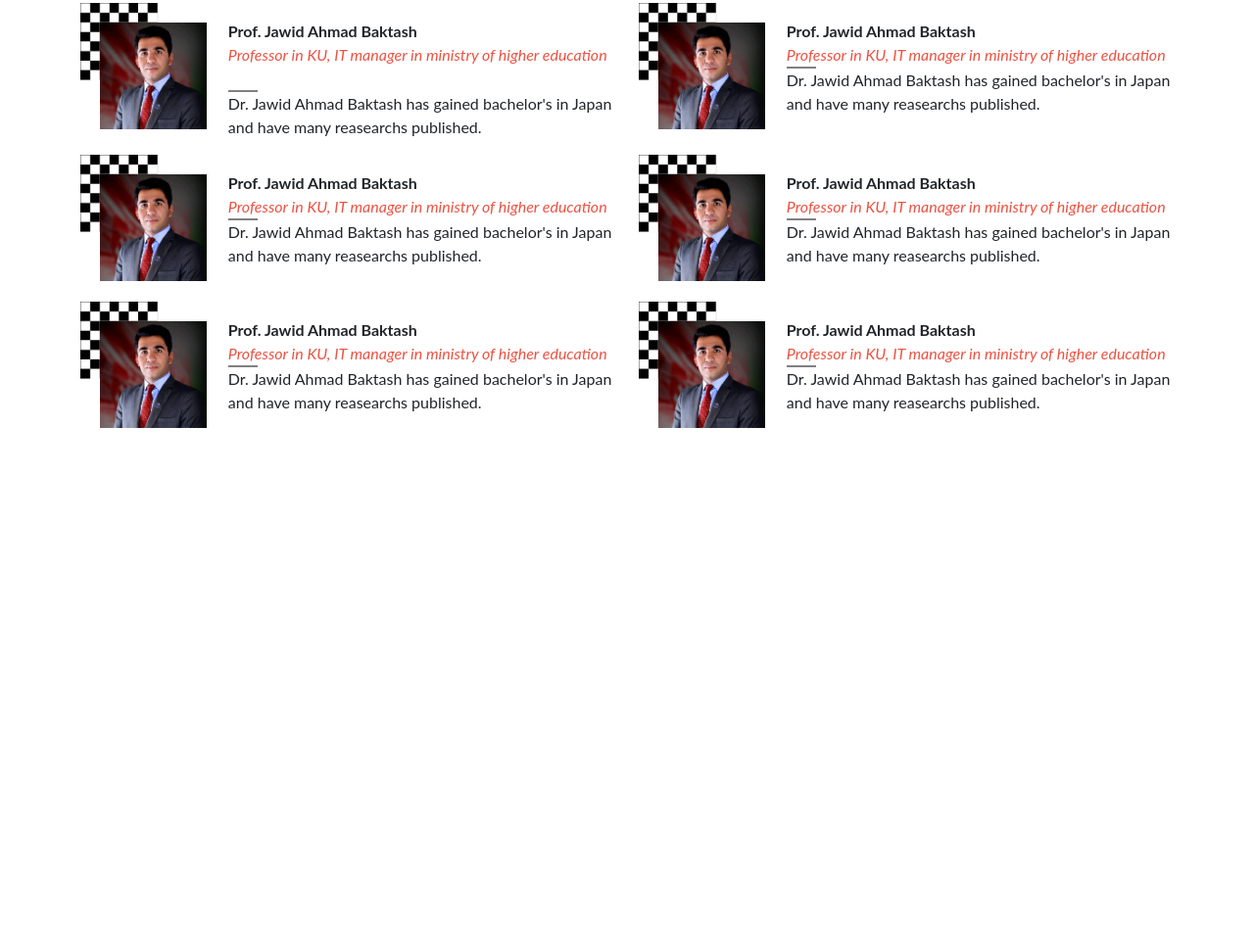
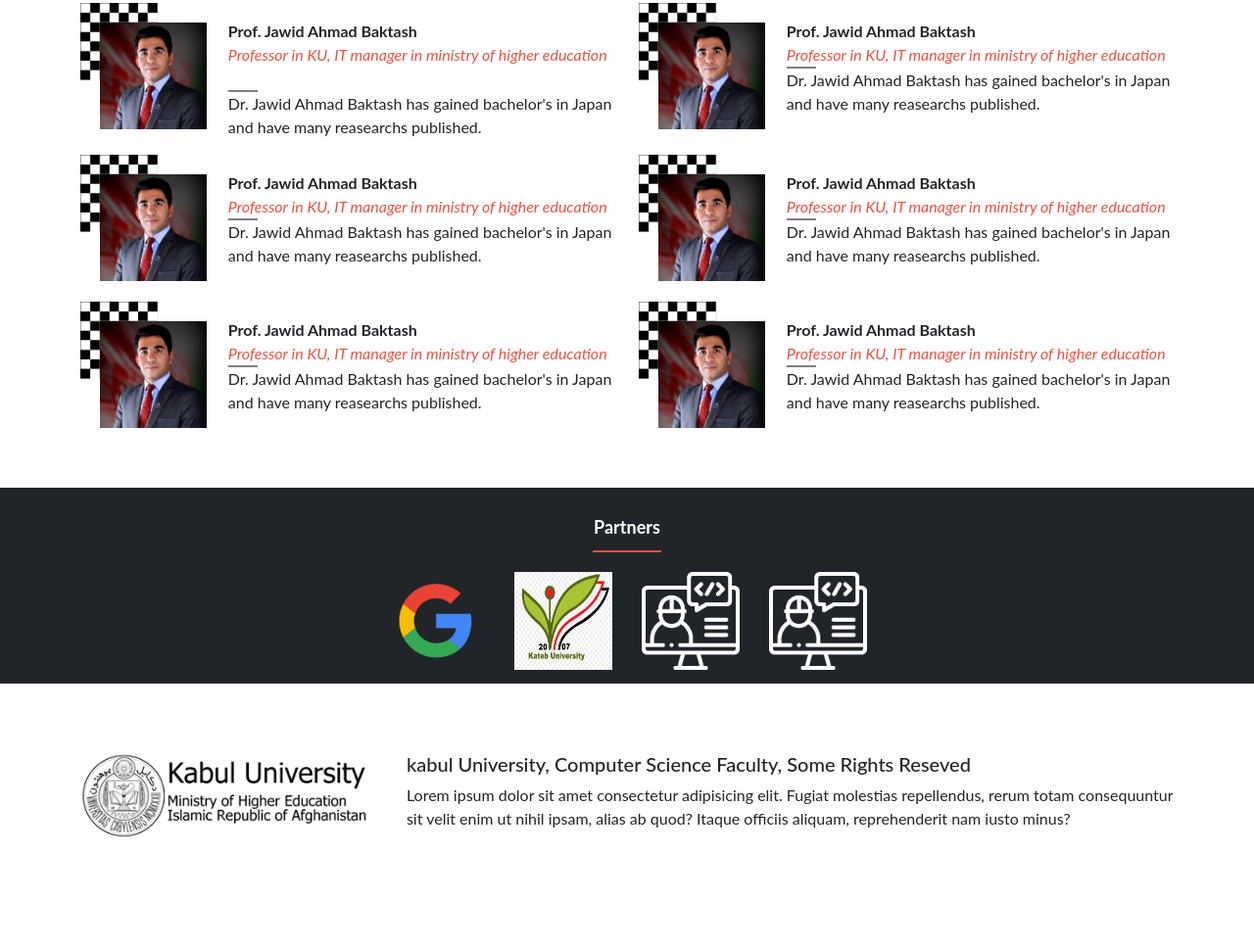
Before and after one commit to tawakuliKH/Computer-Science-Faculty-Kabul-University, a website: page index.html in a window 1280 px wide. Shown: the part 1150-2118 px from the top of the page at 98% size. Before the commit the page ends 1608 px from the top, so only its background shows below. Drawn offline with nearby package versions, Linux system fonts and the light colour scheme.

Commit message:
Add Footer parts to index.html file

```diff
--- a/assets/css/index.css
+++ b/assets/css/index.css
@@ -239,3 +239,46 @@
     height: 2px;
     border: 1px solid gray;
 }
+
+.partners {
+  margin-top: 30px;
+  background: #212529;
+  height: 200px;
+  width: 100%;
+}
+
+.partner-content {
+  display: flex;
+  flex-direction: row;
+  justify-content: center;
+  gap: 30px;
+  flex-wrap: wrap;
+  margin-top: 20px;
+}
+
+.partner-image {
+  width: 100px;
+  height: 100px;
+}
+
+.footer {
+  width: 100%;
+  height: 200px;
+}
+
+.footer-content {
+  margin-top: 70px;
+}
+
+.logo-footer {
+  width: 100%;
+}
+
+.footer-cont {
+  display: flex;
+  flex-direction: row;
+  gap: 40px;
+}
+.footer-text {
+  width: 80%;
+}
--- a/index.html
+++ b/index.html
@@ -264,7 +264,46 @@
 
     </div>
 
+  <div class="partners">
+    <div class="program-title partner-title">
+      <br>
+      Partners
+      <span class="span"></span>
+    </div>
 
+    <div class="partner-content container">
+      <div class="partner-logo">
+        <img src="assets/images/google.png" alt="partner-image" class="partner-image">
+      </div>
+      <div class="partner-logo">
+        <img src="assets/images/kateb.jpg" alt="partner-image" class="partner-image">
+
+      </div>
+      <div class="partner-logo">
+        <img src="assets/images/data-science.png" alt="partner-image" class="partner-image">
+
+      </div>
+      <div class="partner-logo">
+        <img src="assets/images/data-science.png" alt="partner-image" class="partner-image">
+
+      </div>
+    </div>
+  </div>
+
+
+  <div class="footer">
+    <div class="container footer-content">
+      <div class="footer-cont">
+        <div class="">
+          <img src="assets/images/logo-header.png" alt="Logo"  class="logo-footer">
+        </div>
+        <div class="footer-text">
+          <h5>kabul University, Computer Science Faculty, Some Rights Reseved</h5>
+          <p>Lorem ipsum dolor sit amet consectetur adipisicing elit. Fugiat molestias repellendus, rerum totam consequuntur sit velit enim ut nihil ipsam, alias ab quod? Itaque officiis aliquam, reprehenderit nam iusto minus?</p>
+        </div>
+      </div>
+    </div>
+  </div>
   </div>
 
 </body>
```
Also changed, not shown: assets/images/google.png (added), assets/images/kateb.jpg (added), style.css (deleted).
